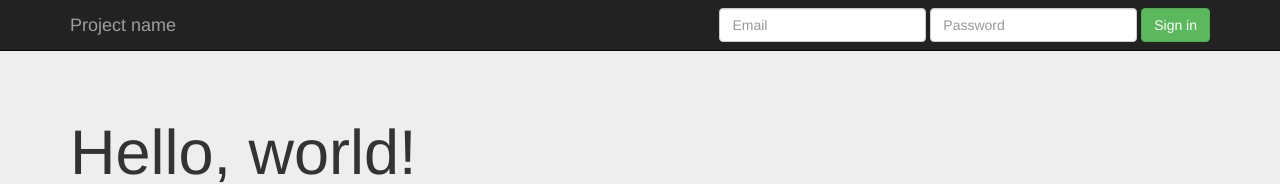
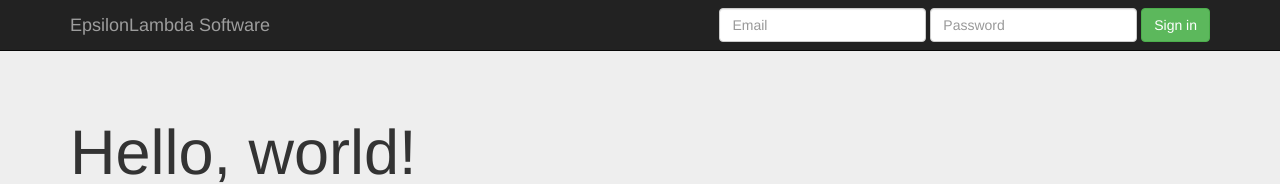
Before and after one commit to ellenyin/websitepractice1, a plain HTML site: page index.html in a window 1280 px wide. Shown: the top 184 px of the page. Drawn offline with nearby package versions, Linux system fonts and the light colour scheme.

Commit message:
Change "product name"

```diff
--- a/index.html
+++ b/index.html
@@ -28,7 +28,7 @@
             <span class="icon-bar"></span>
             <span class="icon-bar"></span>
           </button>
-          <a class="navbar-brand" href="#">Project name</a>
+          <a class="navbar-brand" href="#">EpsilonLambda Software</a>
         </div>
         <div id="navbar" class="navbar-collapse collapse">
           <form class="navbar-form navbar-right">
```
